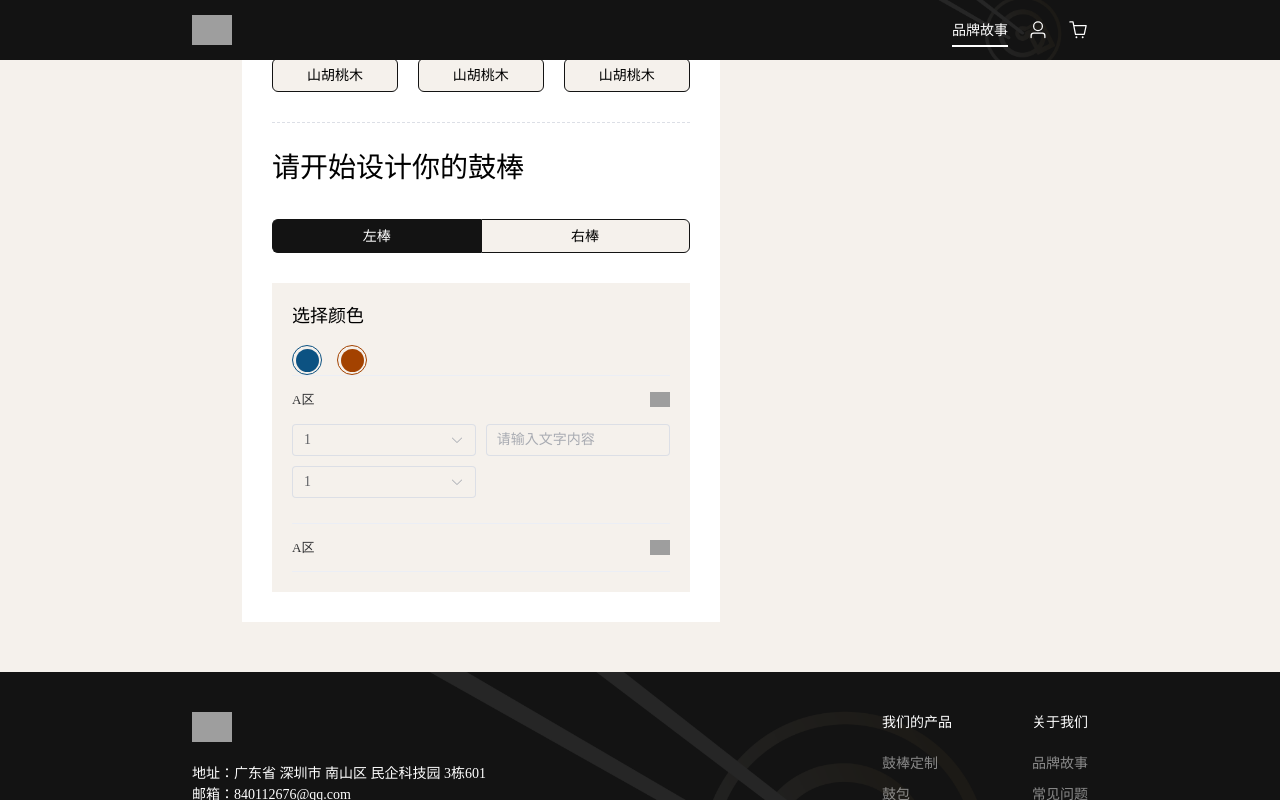
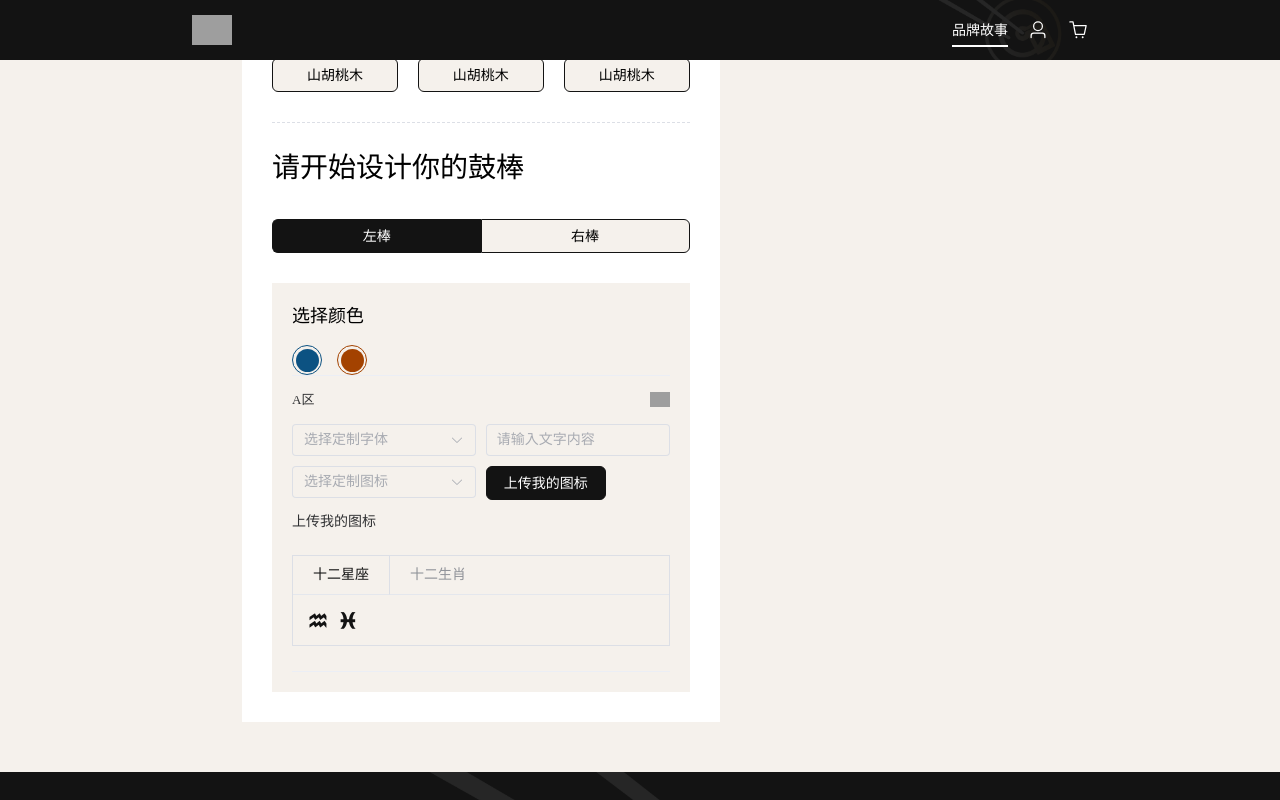
Before and after one commit to SAmmmg/galdrum-web, a Nuxt app: page /custom in a window 1280 px wide. Both pictures are taken after a click on the button "A区". Shown: the part 608-1408 px from the top of the page. Built offline with nearby package versions, Linux system fonts and the light colour scheme; grey boxes are pictures that could not be loaded; a web font is replaced by a local one.

Commit message:
测试定制2

```diff
--- a/pages/custom.vue
+++ b/pages/custom.vue
@@ -4,11 +4,11 @@
             <!-- #region 定制鼓棒 -->
             <div class="custom-gb">
                 <div>
-                    <button class="active">左棒</button>
+                    <button @click="bang = 'left'" :class="{ active: bang == 'left' }">左棒</button>
                     <canvas ref="left" width="1024" height="74"></canvas>
                 </div>
                 <div>
-                    <button>右棒</button>
+                    <button @click="bang = 'right'" :class="{ active: bang == 'right' }">右棒</button>
                     <canvas ref="right" width="1024" height="74"></canvas>
                 </div>
             </div>
@@ -49,20 +49,40 @@
                         </div>
 
                         <el-collapse accordion>
-                            <el-collapse-item v-for="el in 2" title="A区" :name="el">
+                            <el-collapse-item title="A区">
                                 <template #icon="{ isActive }">
                                     <img v-show="isActive" style="margin-left: auto; width: 20px" src="/assets/Group 308@2x.png" alt="" />
                                     <img v-show="!isActive" style="margin-left: auto; width: 20px" src="/assets/Group 300@2x.png" alt="" />
                                 </template>
                                 <div class="ipts">
-                                    <el-select v-model="ac" placeholder="选择定制字体">
+                                    <el-select v-model="form.fontFamily" placeholder="选择定制字体">
                                         <el-option v-for="item in 3" :key="item" :label="item" :value="item" />
                                     </el-select>
-                                    <el-input placeholder="请输入文字内容" v-model="leftForm.txt" @blur="onBlur" />
-                                    <el-select v-model="ac" placeholder="选择定制图标">
-                                        <el-option v-for="item in 3" :key="item" :label="item" :value="item" />
+                                    <el-input placeholder="请输入文字内容" v-model="form.txt" />
+                                    <el-select v-model="form.icon" placeholder="选择定制图标" clearable>
+                                        <!-- <el-option v-for="item in 3" :key="item" :label="item" :value="item" /> -->
+
+                                        <template #label>
+                                            <img v-show="form.icon" :style="{ width: '20px' }" :src="form.icon" alt="" />
+                                            <!-- <span>阿弥诺斯</span> -->
+                                            <!-- <el-tag v-for="color in value" :key="color" :color="color" /> -->
+                                        </template>
                                     </el-select>
+                                    <CustomBtn txt="上传我的图标" :active="true" />
+                                    <el-upload action="#" :before-upload="beforeUpload" :auto-upload="true">上传我的图标</el-upload>
                                 </div>
+                                <el-tabs type="border-card">
+                                    <el-tab-pane label="十二星座">
+                                        <div class="icons">
+                                            <img
+                                                @click="form.icon = el"
+                                                v-for="el in ['/image/Frame@2x(1).png', '/image/Frame@2x(2).png']"
+                                                :src="el"
+                                            />
+                                        </div>
+                                    </el-tab-pane>
+                                    <el-tab-pane label="十二生肖">Config</el-tab-pane>
+                                </el-tabs>
                             </el-collapse-item>
                         </el-collapse>
                     </div>
@@ -91,53 +111,111 @@
                 </div>
             </div>
         </div>
-
-        <!-- <canvas style="visibility: hidden"></canvas> -->
     </div>
 </template>
 
 <script setup lang="ts">
-const ac = ref(1);
+const bang = ref<"left" | "right">("left");
 const left = ref<HTMLCanvasElement>();
 const right = ref<HTMLCanvasElement>();
 
 let leftCtx: CanvasRenderingContext2D;
 let rightCtx: CanvasRenderingContext2D;
 
-const leftForm = reactive({
+interface form {
+    txt: string;
+    fontFamily: string;
+    // 预设图标
+    icon: string;
+    // 用户定制图标
+    // customIcon: string;
+}
+const leftForm = reactive<form>({
     txt: "",
+    fontFamily: "",
+    icon: "",
 });
-const rightForm = reactive({
+const rightForm = reactive<form>({
     txt: "",
+    fontFamily: "",
+    icon: "",
+});
+const form = computed<form>(() => {
+    return bang.value == "left" ? leftForm : rightForm;
 });
 
-function onBlur() {
+let timer: NodeJS.Timeout;
+watch(leftForm, () => {
+    clearTimeout(timer);
+    timer = setTimeout(() => {
+        leftCtx.clearRect(0, 0, 1024, 74);
+
+        drawBot("left", () => {
             leftCtx.font = "24px 'Songti TC'";
-    leftCtx.fillText(leftForm.txt, 300, 40);
+            leftCtx.fillText(leftForm.txt, 300, 44);
 
             let image = new Image();
             image.onload = () => {
                 let w = image.width;
                 let h = image.height;
-        // console.log();
                 leftCtx.drawImage(image, 500, 17, w * (38 / h), 38);
-        // rightCtx.drawImage(image, 0, 0, 1024, 74);
             };
-    image.src = "/image/logo.png";
-}
+            image.src = form.value.icon;
+        });
+    }, 1000);
+});
+watch(rightForm, () => {
+    clearTimeout(timer);
+    timer = setTimeout(() => {
+        rightCtx.clearRect(0, 0, 1024, 74);
+
+        drawBot("right", () => {
+            rightCtx.font = "24px 'Songti TC'";
+            rightCtx.fillText(leftForm.txt, 300, 44);
+
+            let image = new Image();
+            image.onload = () => {
+                let w = image.width;
+                let h = image.height;
+                rightCtx.drawImage(image, 500, 17, w * (38 / h), 38);
+            };
+            image.src = "/image/logo@2x.png";
+        });
+    }, 1000);
+});
+
 onMounted(() => {
     leftCtx = left.value?.getContext("2d") as CanvasRenderingContext2D;
     rightCtx = right.value?.getContext("2d") as CanvasRenderingContext2D;
 
+    drawBot("left");
+    drawBot("right");
+});
+function drawBot(type: "left" | "right", callBack?: Function) {
     let image = new Image();
     image.onload = () => {
+        if (type == "left") {
             leftCtx.drawImage(image, 0, 0, 1024, 74);
+        } else {
             rightCtx.drawImage(image, 0, 0, 1024, 74);
+        }
+        if (callBack) callBack();
     };
     image.src = "/image/鼓棒@2x.png";
-    // console.log(left);
-    // console.log(right);
-});
+}
+
+function beforeUpload(file: File) {
+    // console.log(raw);
+
+    const reader = new FileReader();
+
+    reader.onload = function () {
+        form.value.icon = reader.result as string;
+        console.log(reader.result); // 输出 Base64 编码字符串
+    };
+    // 读取文件内容并转换为 Base64 编码字符串
+    return false;
+}
 </script>
 
 <style lang="scss" scoped>
@@ -212,7 +290,7 @@ onMounted(() => {
                 background-color: var(--main-color-3);
                 padding: 20px;
                 :deep(.el-collapse) {
-                    button,
+                    button:not(.custom-btn),
                     div {
                         background-color: transparent !important;
                     }
@@ -239,8 +317,26 @@ onMounted(() => {
                     display: flex;
                     gap: 10px;
                     flex-wrap: wrap;
+                    margin-bottom: 10px;
                     & > div {
                         width: calc(50% - 5px);
+                    }
+                    .custom-btn {
+                        width: 120px;
+                    }
+                }
+                .icons {
+                    display: flex;
+                    flex-wrap: wrap;
+                    gap: 10px;
+                    margin-right: -10px;
+
+                    img {
+                        cursor: pointer;
+                        width: 20px;
+                        &:hover {
+                            background-color: rgba($color: #000, $alpha: 0.1);
+                        }
                     }
                 }
             }
```
Also changed, not shown: public/image/Frame@2x(1).png (added), public/image/Frame@2x(2).png (added). Lines whose indentation alone changed are shown as unchanged.
